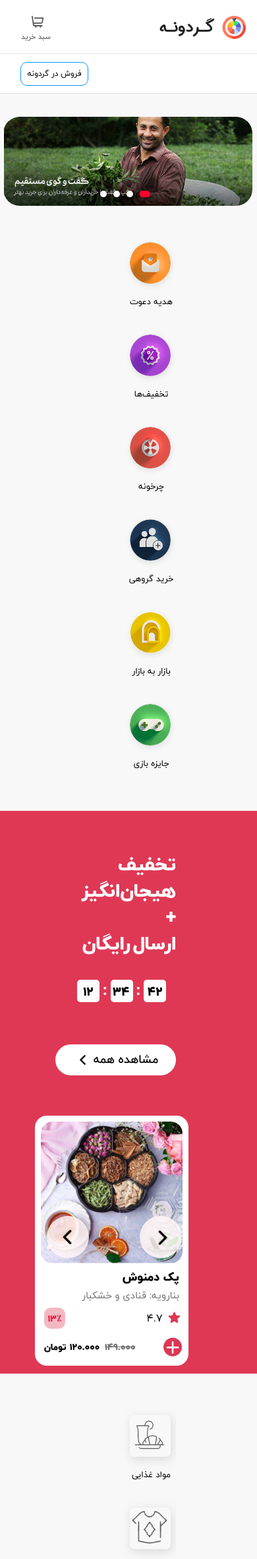
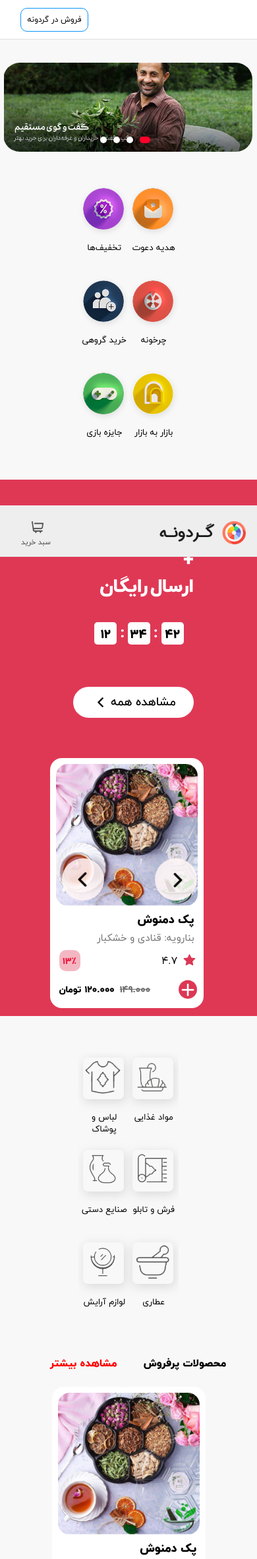
Before and after one commit to mr-msnh/Gardooneh, a PHP site: page / in a window 390 px wide. Shown: the top 2363 px of the page at 66% size. Run offline with PHP 8.4, Linux system fonts and the light colour scheme; some web fonts are replaced.

Commit message:
Add Some impovement

```diff
--- a/View/Modules/Style/HeaderFooter.css
+++ b/View/Modules/Style/HeaderFooter.css
@@ -501,7 +501,14 @@
     .Trust > .TrustItems > p {
         font-size: 11px;
     }
-
+    .HeaderTop {
+        width: 100%;
+        position: fixed;
+        bottom: 0px;
+        height: 78px;
+        z-index: 100;
+        background: #eee;
+    }
 }
 @media only screen and (max-width: 600px) {
     .HTRLogo > a > img {
--- a/View/Style/Home.css
+++ b/View/Style/Home.css
@@ -485,7 +485,28 @@
     .SpecialOfferContainer > .SpecialOfferItemsList > .SpecailaOfferItems {
         margin-right: 0px;
     }
+    .FARColumn {
+        float: right;
+        padding: 5px;
+        width: 100%;
+        /* margin-left: 75px; */
+        text-align: center;
+    }
+    .SocialNetwork {
+        margin-right: 34%;
+    }
 }
-@media only screen and (max-width: 400px) {
-
+@media only screen and (max-width: 430px) {
+    .SpecailaOfferItems {
+        margin-right: 11%;
+    }
+    .SpecialOfferContainer {
+        margin-right: 20%;
+    }
+    .SpecialOfferTitle {
+        margin-right: 16%;
+    }
+    .RollBarTools > ul {
+        width: 40%;
+    }
 }
```
